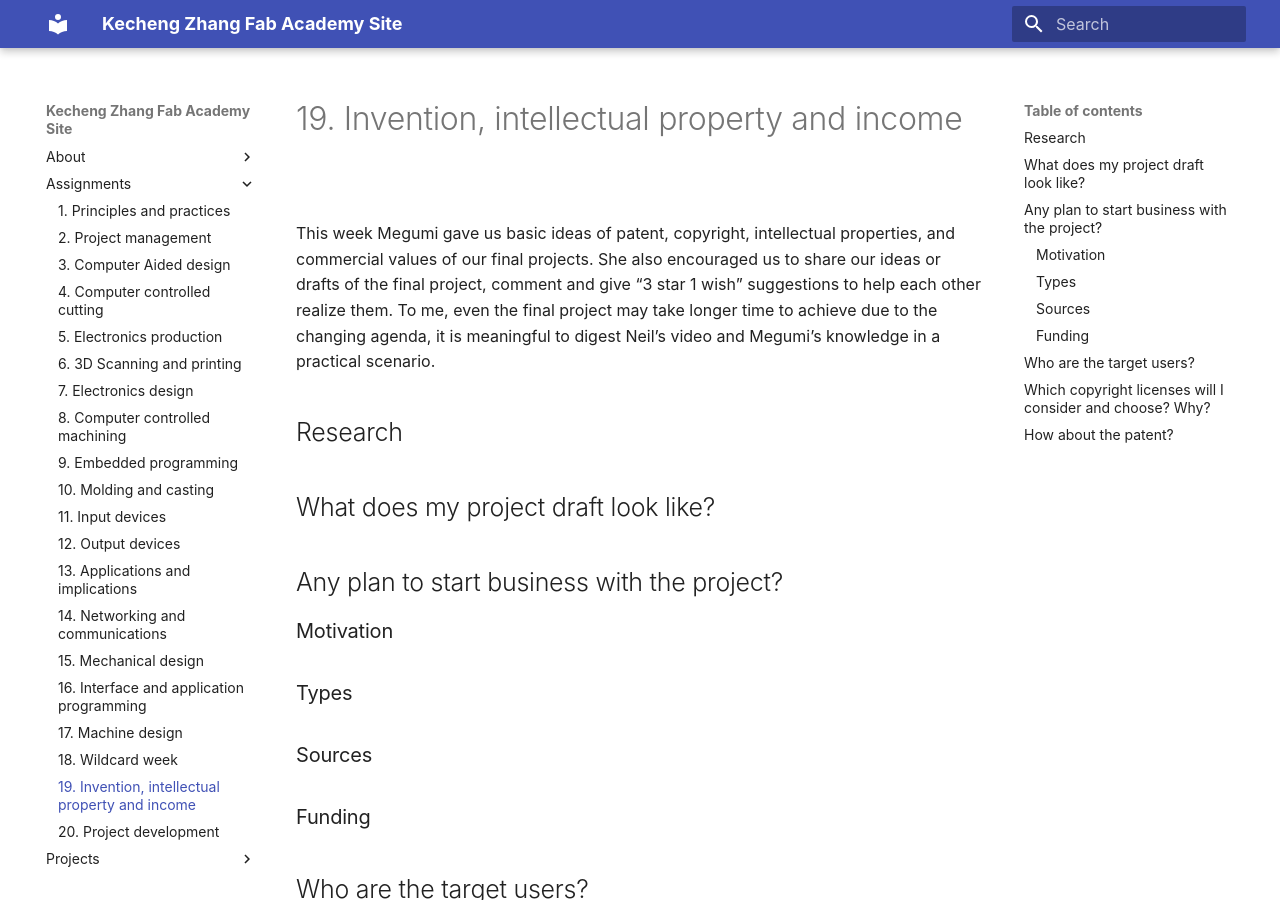
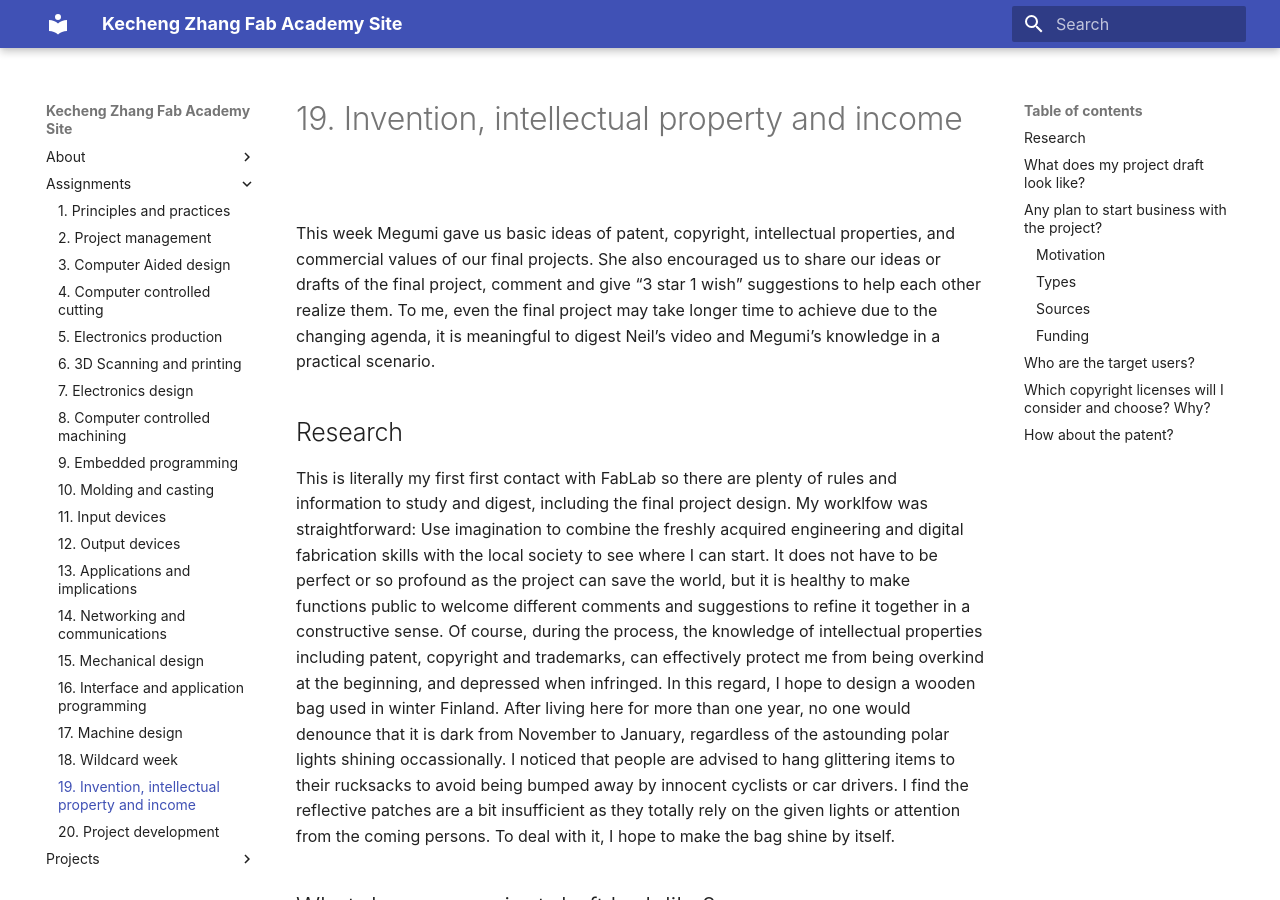
Before and after one commit to kecheeng/example-repository, an MkDocs documentation site: the page built from _docs/assignments/week19.md, in a window 1280 px wide and 900 px high. Built offline with MkDocs 1.6.1 and Material for MkDocs 9.7.7, drawn with Linux system fonts in a browser that asks for light colours.

```diff
--- a/_docs/assignments/week19.md
+++ b/_docs/assignments/week19.md
@@ -3,8 +3,13 @@
 This week Megumi gave us basic ideas of patent, copyright, intellectual properties, and commercial values of our final projects. She also encouraged us to share our ideas or drafts of the final project, comment and give "3 star 1 wish" suggestions to help each other realize them. To me, even the final project may take longer time to achieve due to the changing agenda, it is meaningful to digest Neil's video and Megumi's knowledge in a practical scenario.
 
 ## Research
+This is literally my first first contact with FabLab so there are plenty of rules and information to study and digest, including the final project design. My worklfow was straightforward: Use imagination to combine the freshly acquired engineering and digital fabrication skills with the local society to see where I can start. It does not have to be perfect or so profound as the project can save the world, but it is healthy to make functions public to welcome different comments and suggestions to refine it together in a constructive sense. Of course, during the process, the knowledge of intellectual properties including patent, copyright and trademarks, can effectively protect me from being overkind at the beginning, and depressed when infringed.
+In this regard, I hope to design a wooden bag used in winter Finland. After living here for more than one year, no one would denounce that it is dark from November to January, regardless of the astounding polar lights shining occassionally. I noticed that people are advised to hang glittering items to their rucksacks to avoid being bumped away by innocent cyclists or car drivers. I find the reflective patches are a bit insufficient as they totally rely on the given lights or attention from the coming persons. To deal with it, I hope to make the bag shine by itself.
 
 ## What does my project draft look like?
+
+![](../images/inks0.jpg)
+![](../images/inks11.jpg)
 
 ## Any plan to start business with the project?
 
```
Also changed, not shown: 1 other file.
